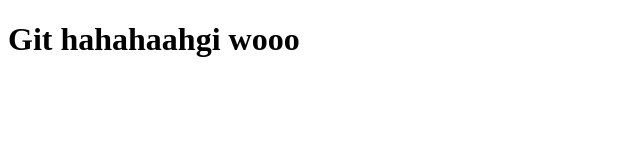
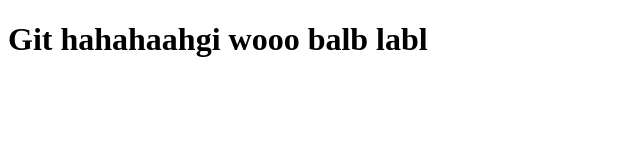
Before and after one commit to annajar222/git-one, a plain HTML site: page index.html in a window 1280 px wide. Shown: the whole page, without its empty margins (0-640 px from the left). Drawn offline with Linux system fonts and the light colour scheme.

Commit message:
adding a msg

```diff
--- a/index.html
+++ b/index.html
@@ -7,6 +7,6 @@
     <title>git one</title>
 </head>
 <body>
-    <h1>Git hahahaahgi wooo</h1>
+    <h1>Git hahahaahgi wooo balb labl</h1>
 </body>
 </html>
```
